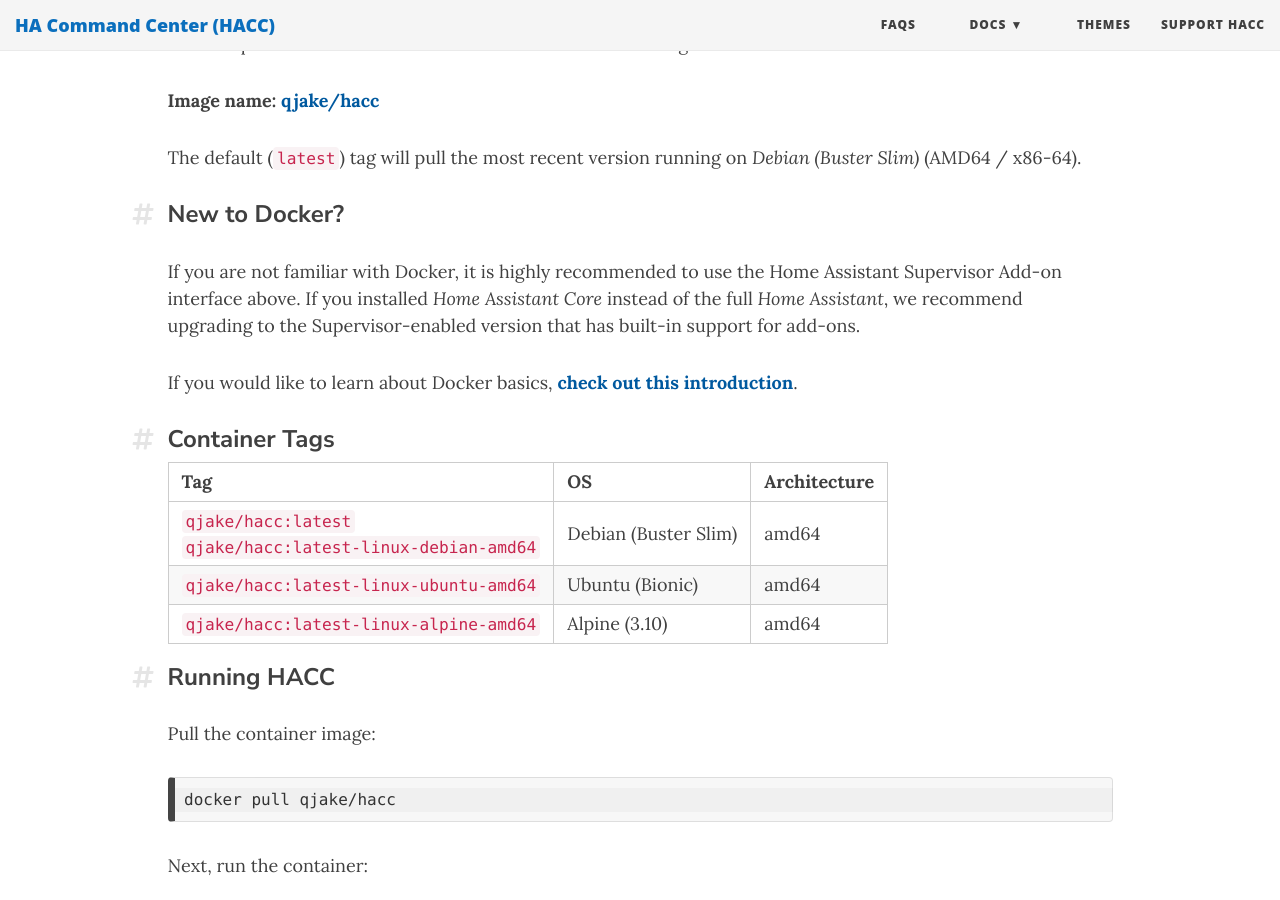
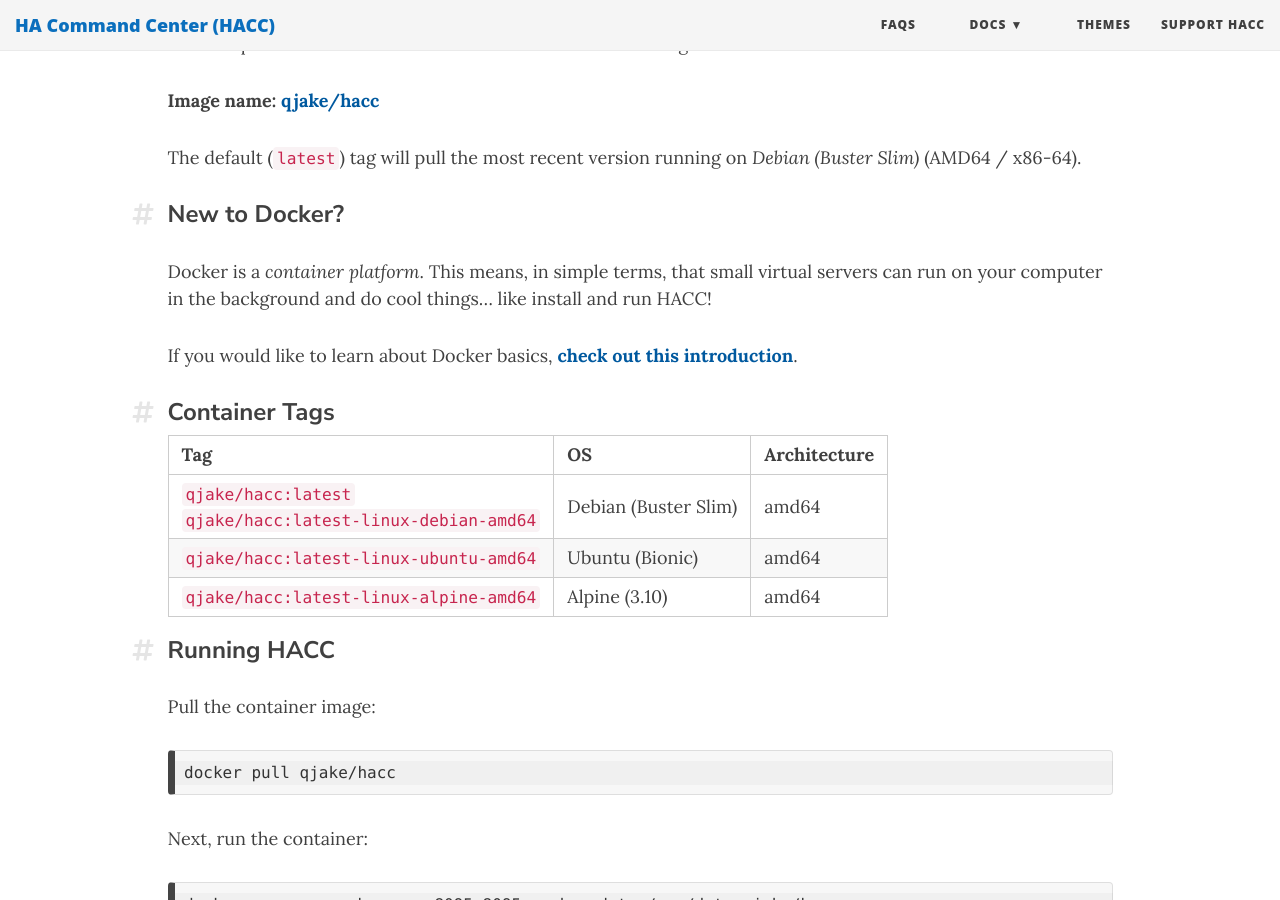
Before and after one commit to qJake/hacc.dev, a Jekyll site: the page built from install.md, in a window 1280 px wide and 900 px high, scrolled down 990 px. Built offline with Jekyll 4.4.1, drawn with Linux system fonts in a browser that asks for light colours; nearby versions of some CDN libraries; some of the changed text lies outside the part shown.

Commit message:
docker note change

```diff
--- a/install.md
+++ b/install.md
@@ -22,7 +22,7 @@
 
 ### New to Docker?
 
-If you are not familiar with Docker, it is highly recommended to use the Home Assistant Supervisor Add-on interface above. If you installed *Home Assistant Core* instead of the full *Home Assistant*, we recommend upgrading to the Supervisor-enabled version that has built-in support for add-ons.
+Docker is a *container platform*. This means, in simple terms, that small virtual servers can run on your computer in the background and do cool things... like install and run HACC!
 
 If you would like to learn about Docker basics, **[check out this introduction](https://docker-curriculum.com/#introduction){:target="_blank"}{:rel="nofollow"}**.
 
@@ -98,6 +98,8 @@
 
 HACC is based on ASP.NET Core 3.1, and thus, can run in any environment that ASP.NET Core supports, including IIS, Linux (standalong and nginx), and more.
 
+Note that you may need to build the project yourself if you want to use your own webserver. With IIS, for example, you can open the project in Visual Studio, right-click the project, and select Publish &gt; IIS Website.
+
 For more information, refer to the Microsoft documentation for ASP.NET Core:
 
 * [Host ASP.NET Core on Linux with Nginx](https://docs.microsoft.com/en-us/aspnet/core/host-and-deploy/linux-nginx?view=aspnetcore-3.1)
```
